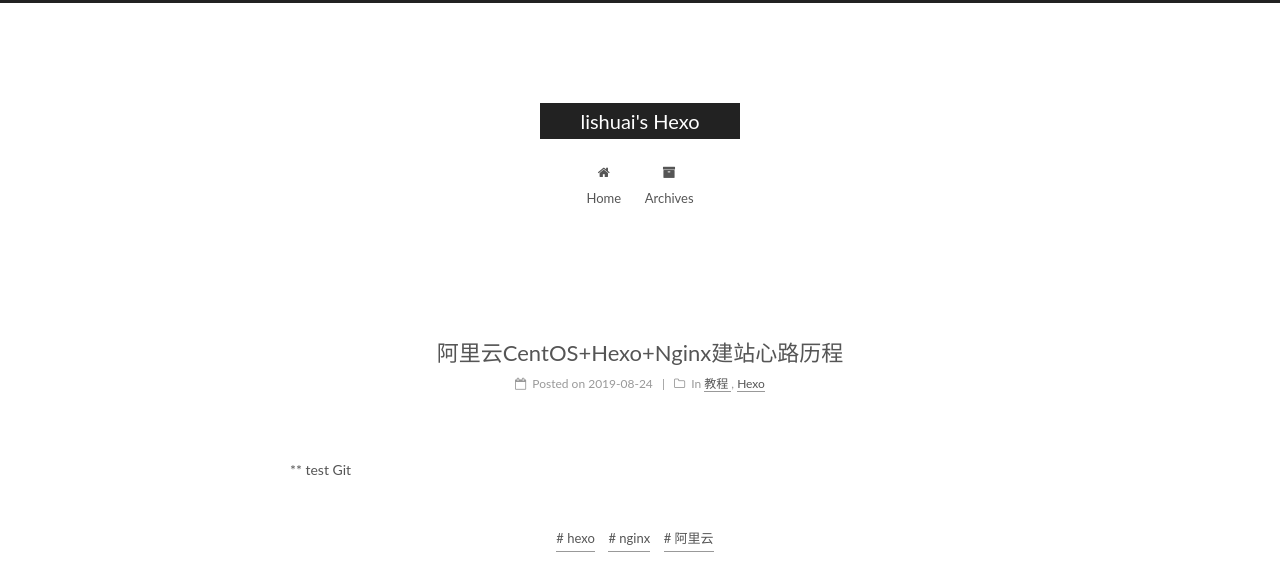
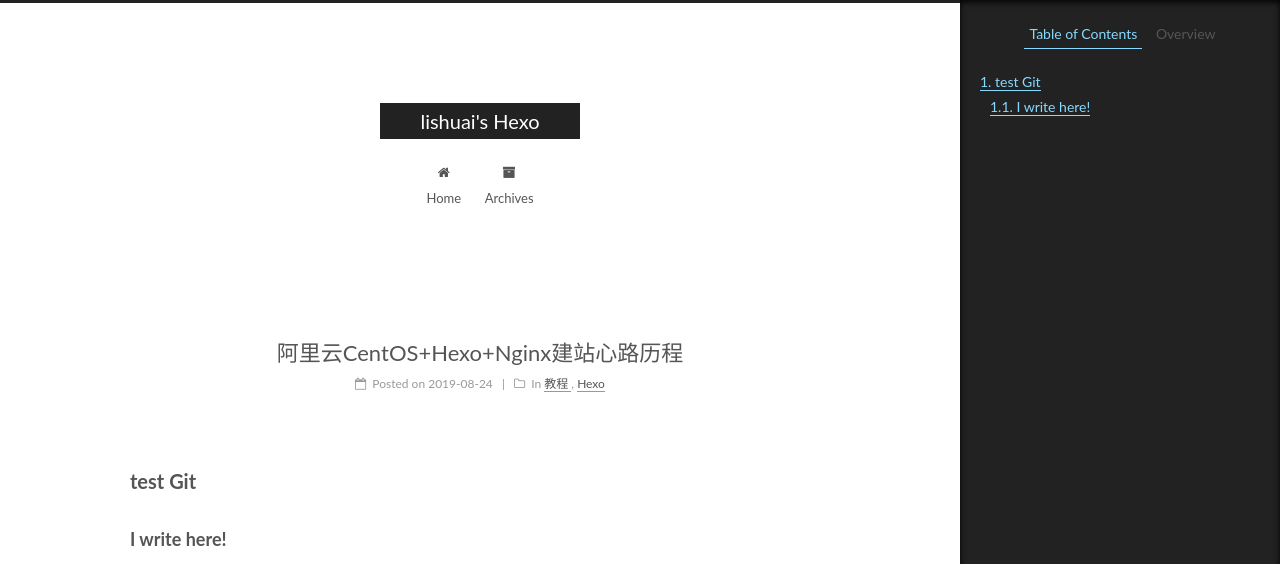
Before and after one commit to jojofly/github.io, a plain HTML site: page 2019/08/24/阿里云linux-hexo-nginx/index.html in a window 1280 px wide. Shown: the top 564 px of the page. Drawn offline with Linux system fonts and the light colour scheme.

Commit message:
站点更新:2019-08-25 11/36/05

```diff
--- a/2019/08/24/阿里云linux-hexo-nginx/index.html
+++ b/2019/08/24/阿里云linux-hexo-nginx/index.html
@@ -79,18 +79,18 @@
 
 
 
-<meta name="description" content="** test Git">
+<meta name="description" content="test GitI write here!">
 <meta name="keywords" content="hexo,nginx,阿里云">
 <meta property="og:type" content="article">
 <meta property="og:title" content="阿里云CentOS+Hexo+Nginx建站心路历程">
 <meta property="og:url" content="http://yoursite.com/2019/08/24/阿里云linux-hexo-nginx/index.html">
 <meta property="og:site_name" content="lishuai&#39;s Hexo">
-<meta property="og:description" content="** test Git">
+<meta property="og:description" content="test GitI write here!">
 <meta property="og:locale" content="zh-CN">
-<meta property="og:updated_time" content="2019-08-25T03:22:25.868Z">
+<meta property="og:updated_time" content="2019-08-25T03:34:53.528Z">
 <meta name="twitter:card" content="summary">
 <meta name="twitter:title" content="阿里云CentOS+Hexo+Nginx建站心路历程">
-<meta name="twitter:description" content="** test Git">
+<meta name="twitter:description" content="test GitI write here!">
 
 
 
@@ -333,8 +333,7 @@
 
 
 
-        <p>** test Git</p>
-
+        <h2 id="test-Git"><a href="#test-Git" class="headerlink" title="test Git"></a>test Git</h2><h3 id="I-write-here"><a href="#I-write-here" class="headerlink" title="I write here!"></a>I write here!</h3>
 
     </div>
 
@@ -428,8 +427,17 @@
 
 
 
+        <ul class="sidebar-nav motion-element">
+          <li class="sidebar-nav-toc sidebar-nav-active" data-target="post-toc-wrap">
+            Table of Contents
+          </li>
+          <li class="sidebar-nav-overview" data-target="site-overview-wrap">
+            Overview
+          </li>
+        </ul>
 
-      <section class="site-overview-wrap sidebar-panel sidebar-panel-active">
+
+      <section class="site-overview-wrap sidebar-panel">
         <div class="site-overview">
           <div class="site-author motion-element" itemprop="author" itemscope itemtype="http://schema.org/Person">
 
@@ -489,6 +497,22 @@
         </div>
       </section>
 
+
+      <!--noindex-->
+        <section class="post-toc-wrap motion-element sidebar-panel sidebar-panel-active">
+          <div class="post-toc">
+
+
+
+
+
+
+              <div class="post-toc-content"><ol class="nav"><li class="nav-item nav-level-2"><a class="nav-link" href="#test-Git"><span class="nav-number">1.</span> <span class="nav-text">test Git</span></a><ol class="nav-child"><li class="nav-item nav-level-3"><a class="nav-link" href="#I-write-here"><span class="nav-number">1.1.</span> <span class="nav-text">I write here!</span></a></li></ol></li></ol></div>
+
+
+          </div>
+        </section>
+      <!--/noindex-->
 
 
 
--- a/css/main.css
+++ b/css/main.css
@@ -1822,7 +1822,7 @@ pre .javascript .function {
   width: 4px;
   height: 4px;
   border-radius: 50%;
-  background: #82004e;
+  background: #c8b55c;
 }
 .links-of-blogroll {
   font-size: 13px;
```
Also changed, not shown: index.html (+1 -2 lines).
